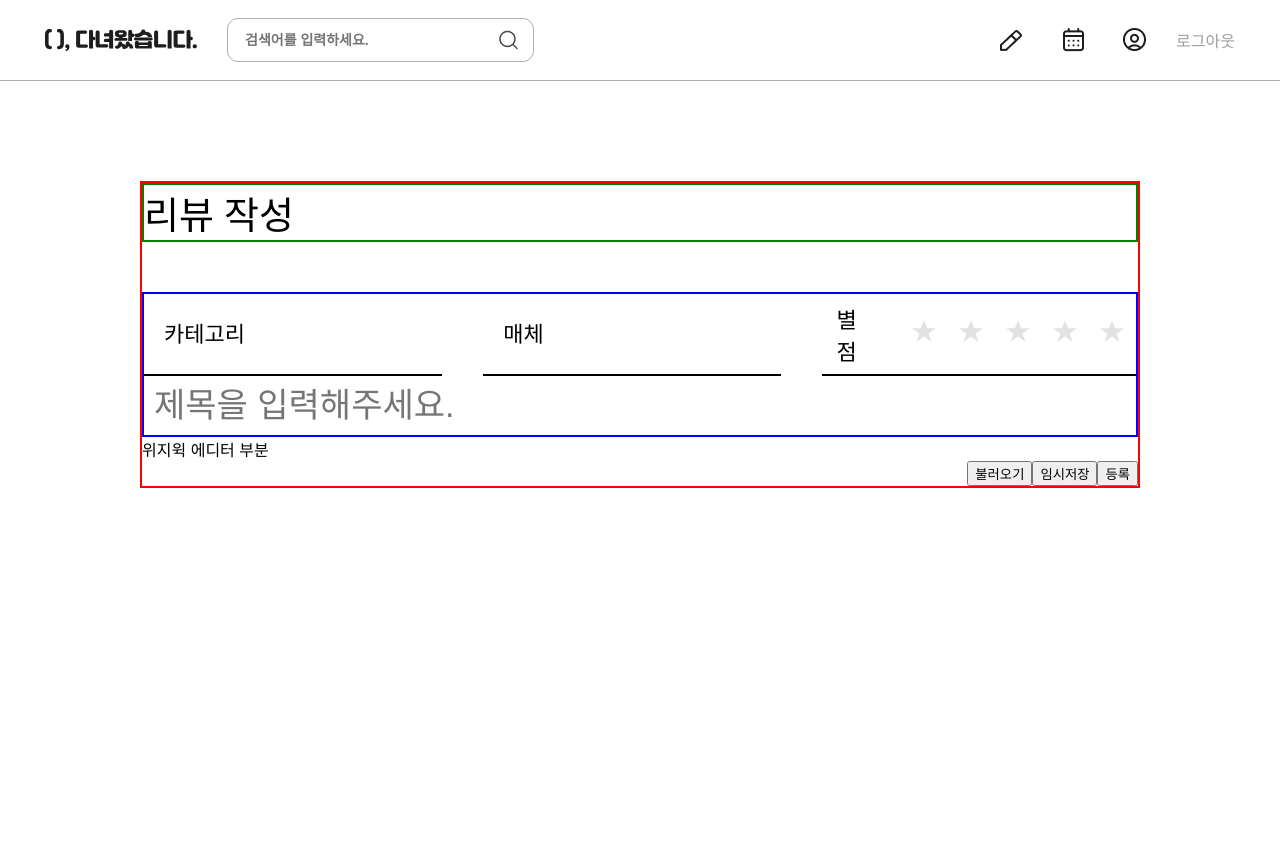
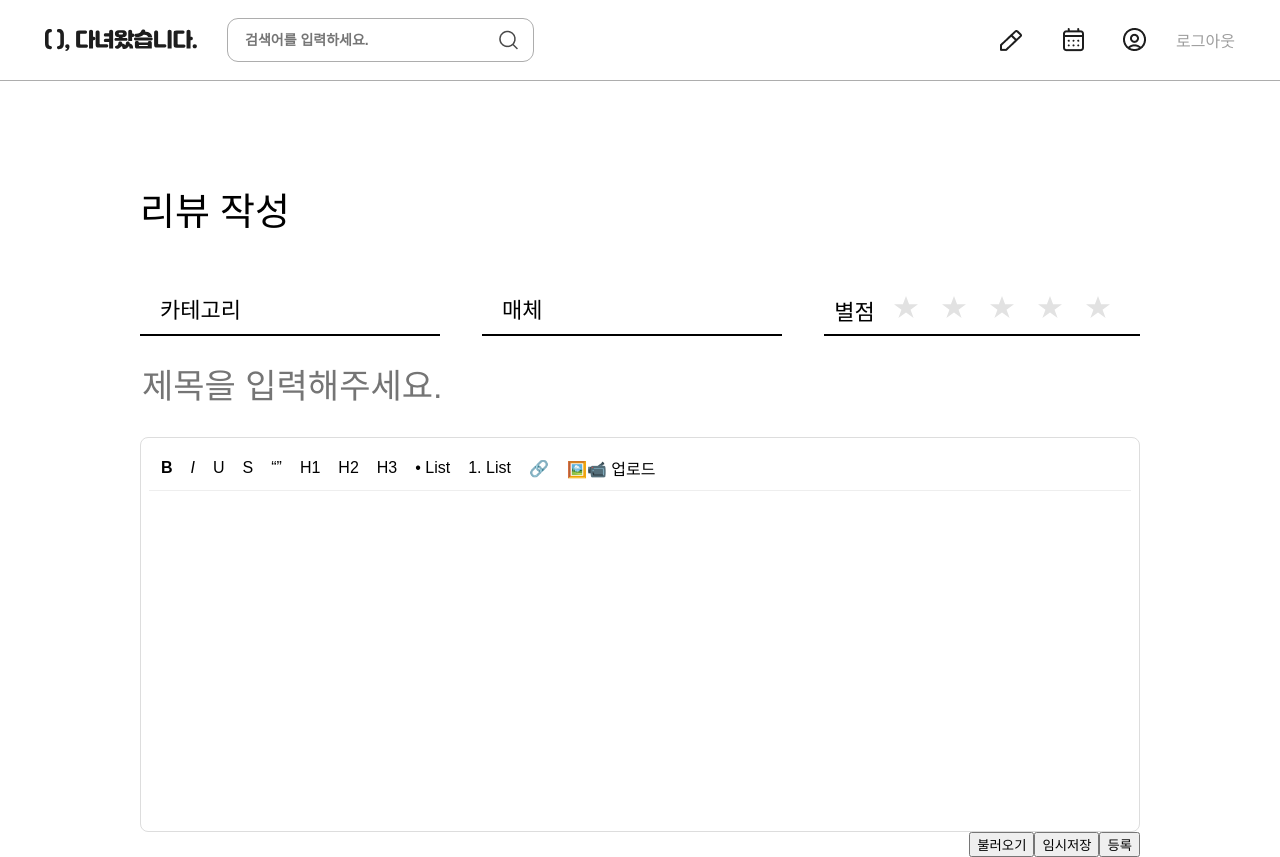
Before and after one commit to potato-club/Went-Frontend, a React (Create React App) app: page /write in a window 1280 px wide. Before the commit the page ends 800 px from the top, so only its background shows below. Built offline with nearby package versions, Linux system fonts and the light colour scheme; no server answers; a web font is replaced by a local one.

Commit message:
feat: tiptap 에디터 적용

```diff
--- a/package.json
+++ b/package.json
@@ -8,6 +8,12 @@
     "@testing-library/jest-dom": "^6.6.3",
     "@testing-library/react": "^16.2.0",
     "@testing-library/user-event": "^13.5.0",
+    "@tiptap/extension-image": "^2.11.9",
+    "@tiptap/extension-link": "^2.11.9",
+    "@tiptap/extension-text-align": "^2.11.9",
+    "@tiptap/extension-underline": "^2.11.9",
+    "@tiptap/react": "^2.11.9",
+    "@tiptap/starter-kit": "^2.11.9",
     "@types/jest": "^27.5.2",
     "@types/navermaps": "^3.7.9",
     "@types/node": "^16.18.126",
--- a/src/App.tsx
+++ b/src/App.tsx
@@ -5,7 +5,7 @@ import ExistUserPage from "./pages/ExistUserPage";
 import KakaoRedirectPage from "./pages/KakaoRedirectPage";
 import LoginPage from "./pages/LoginPage";
 import MyPage from "./pages/MyPage/Mypage";
-import SignUpPage from "./pages/SignUpPage";
+import SignUpPage from "./pages/SignupPage";
 import WelcomePage from "./pages/WelcomePage";
 import WritePage from "./pages/WritePage";
 
--- /dev/null
+++ b/src/components/TiptapEditor/index.tsx
@@ -0,0 +1,204 @@
+import Image from "@tiptap/extension-image";
+import Link from "@tiptap/extension-link";
+import TextAlign from "@tiptap/extension-text-align";
+import Underline from "@tiptap/extension-underline";
+import { EditorContent, useEditor } from "@tiptap/react";
+import StarterKit from "@tiptap/starter-kit";
+import axios from "axios";
+import { useEffect, useRef } from "react";
+import styled from "styled-components";
+
+interface TiptapEditorProps {
+  content: string;
+  onChange: (content: string) => void;
+}
+
+const TiptapEditor = ({ content, onChange }: TiptapEditorProps) => {
+  const fileInputRef = useRef<HTMLInputElement>(null);
+
+  const editor = useEditor({
+    extensions: [
+      StarterKit,
+      Underline,
+      Link.configure({ openOnClick: false }),
+      Image,
+      TextAlign.configure({ types: ["heading", "paragraph"] }),
+    ],
+    content,
+    onUpdate: ({ editor }) => {
+      onChange(editor.getHTML());
+    },
+  });
+
+  // 드래그 앤 드롭 이벤트 처리
+  useEffect(() => {
+    if (!editor) return;
+
+    const handleDrop = async (event: DragEvent) => {
+      event.preventDefault();
+
+      const file = event.dataTransfer?.files?.[0];
+      if (!file) return;
+
+      const url = await uploadFile(file);
+      if (!url) return;
+
+      if (file.type.startsWith("image/")) {
+        editor.chain().focus().setImage({ src: url }).run();
+      } else if (file.type.startsWith("video/")) {
+        const videoTag = `<video src="${url}" controls width="100%" />`;
+        editor.commands.insertContent(videoTag);
+      }
+    };
+
+    const dom = editor.view.dom;
+    dom.addEventListener("drop", handleDrop);
+
+    return () => dom.removeEventListener("drop", handleDrop);
+  }, [editor]);
+
+  const handleLocalUpload = () => {
+    fileInputRef.current?.click();
+  };
+
+  const handleFileChange = async (e: React.ChangeEvent<HTMLInputElement>) => {
+    const file = e.target.files?.[0];
+    if (!file || !editor) return;
+
+    const url = await uploadFile(file);
+    if (!url) return;
+
+    if (file.type.startsWith("image/")) {
+      editor.chain().focus().setImage({ src: url }).run();
+    } else if (file.type.startsWith("video/")) {
+      const videoTag = `<video src="${url}" controls width="100%" />`;
+      editor.commands.insertContent(videoTag);
+    }
+
+    e.target.value = ""; // 동일 파일 재업로드 허용을 위해 초기화
+  };
+
+  // ✅ 파일 업로드 함수 (form-data 방식)
+  const uploadFile = async (file: File): Promise<string | null> => {
+    try {
+      const formData = new FormData();
+      formData.append("file", file);
+
+      const res = await axios.post("/api/upload", formData, {
+        headers: { "Content-Type": "multipart/form-data" },
+      });
+
+      return res.data.url; // 백엔드 응답에서 업로드된 파일 URL
+    } catch (err) {
+      console.error("❌ 파일 업로드 실패:", err);
+      alert("파일 업로드 중 오류가 발생했습니다.");
+      return null;
+    }
+  };
+
+  if (!editor) return null;
+
+  return (
+    <EditorWrapper>
+      <Toolbar>
+        <button onClick={() => editor.chain().focus().toggleBold().run()}>
+          <b>B</b>
+        </button>
+        <button onClick={() => editor.chain().focus().toggleItalic().run()}>
+          <i>I</i>
+        </button>
+        <button onClick={() => editor.chain().focus().toggleUnderline().run()}>
+          U
+        </button>
+        <button onClick={() => editor.chain().focus().toggleStrike().run()}>
+          S
+        </button>
+        <button onClick={() => editor.chain().focus().toggleBlockquote().run()}>
+          “”
+        </button>
+        <button
+          onClick={() =>
+            editor.chain().focus().toggleHeading({ level: 1 }).run()
+          }
+        >
+          H1
+        </button>
+        <button
+          onClick={() =>
+            editor.chain().focus().toggleHeading({ level: 2 }).run()
+          }
+        >
+          H2
+        </button>
+        <button
+          onClick={() =>
+            editor.chain().focus().toggleHeading({ level: 3 }).run()
+          }
+        >
+          H3
+        </button>
+        <button onClick={() => editor.chain().focus().toggleBulletList().run()}>
+          • List
+        </button>
+        <button
+          onClick={() => editor.chain().focus().toggleOrderedList().run()}
+        >
+          1. List
+        </button>
+        <button
+          onClick={() => {
+            const url = window.prompt("링크 URL을 입력하세요");
+            if (url) editor.chain().focus().setLink({ href: url }).run();
+          }}
+        >
+          🔗
+        </button>
+        <button onClick={handleLocalUpload}>🖼️📹 업로드</button>
+        <input
+          type="file"
+          accept="image/*,video/*"
+          ref={fileInputRef}
+          onChange={handleFileChange}
+          style={{ display: "none" }}
+        />
+      </Toolbar>
+
+      <EditorContent editor={editor} />
+    </EditorWrapper>
+  );
+};
+
+export default TiptapEditor;
+
+// =================== Styled ===================
+
+const EditorWrapper = styled.div`
+  border: 1px solid #ddd;
+  border-radius: 8px;
+  padding: 8px;
+  .ProseMirror {
+    min-height: 300px;
+    padding: 16px;
+    outline: none;
+  }
+`;
+
+const Toolbar = styled.div`
+  display: flex;
+  gap: 6px;
+  border-bottom: 1px solid #eee;
+  padding: 6px;
+
+  button {
+    background: none;
+    border: none;
+    cursor: pointer;
+    font-size: 16px;
+    padding: 4px 6px;
+    border-radius: 4px;
+
+    &:hover {
+      background-color: #f2f2f2;
+    }
+  }
+`;
--- a/src/pages/WritePage/index.tsx
+++ b/src/pages/WritePage/index.tsx
@@ -1,8 +1,10 @@
 import { useState } from "react";
 import styled from "styled-components";
+import TiptapEditor from "../../components/TiptapEditor";
 
 const WritePage = () => {
   const [rating, setRating] = useState(0); // 별점 상태 (0~5)
+  const [editorContent, setEditorContent] = useState("");
 
   const handleClick = (index: number) => {
     // 같은 별 다시 누르면 초기화
@@ -52,7 +54,9 @@ const WritePage = () => {
         </OptionBox>
         <Input type="text" placeholder="제목을 입력해주세요." />
       </InputBox>
-      <div>위지윅 에디터 부분</div>
+      {/* <div>위지윅 에디터 부분</div> */}
+      <TiptapEditor content={editorContent} onChange={setEditorContent} />
+
       <ButtonBox>
         <button>불러오기</button>
         <button>임시저장</button>
@@ -65,13 +69,13 @@ const WritePage = () => {
 export default WritePage;
 
 const Container = styled.div`
-  border: 2px solid red;
+  /* border: 2px solid red; */
   margin: 0 140px;
   margin-top: 100px;
 `;
 
 const Title = styled.div`
-  border: 2px solid green;
+  /* border: 2px solid green; */
   font-size: 38px;
   font-style: normal;
   font-weight: 500;
@@ -80,7 +84,7 @@ const Title = styled.div`
 `;
 
 const InputBox = styled.div`
-  border: 2px solid blue;
+  /* border: 2px solid blue; */
 `;
 
 const OptionBox = styled.div`
@@ -131,14 +135,14 @@ const StarWrapper = styled.div`
   appearance: none;
   padding: 8px;
   text-align: center;
-  gap: 15px;
 
   span {
-    margin-right: 30px;
+    margin-right: 15px;
   }
 `;
 
 const StarButton = styled.button`
+  width: 16%;
   background: transparent;
   border: none;
   padding: 0;
@@ -150,12 +154,14 @@ const StarButton = styled.button`
 `;
 
 const Input = styled.input`
+  width: 100%;
   border: none;
   font-size: 34px;
   font-style: normal;
   font-weight: 500;
   line-height: normal;
-  padding: 10px;
+  /* padding: 10px;   */
+  margin: 30px 0;
 `;
 
 const ButtonBox = styled.div`
```
Also changed, not shown: 1 other file (tests, documents, lock files or other folders).
